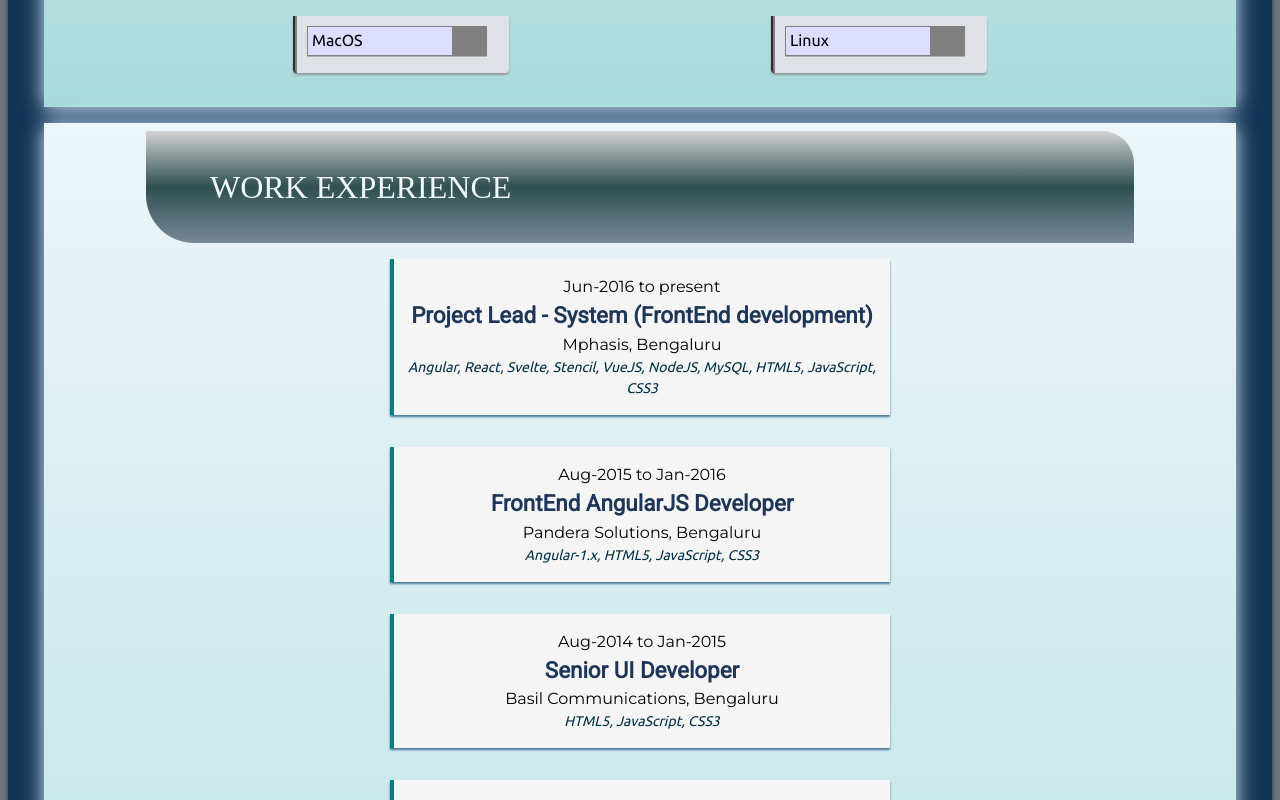
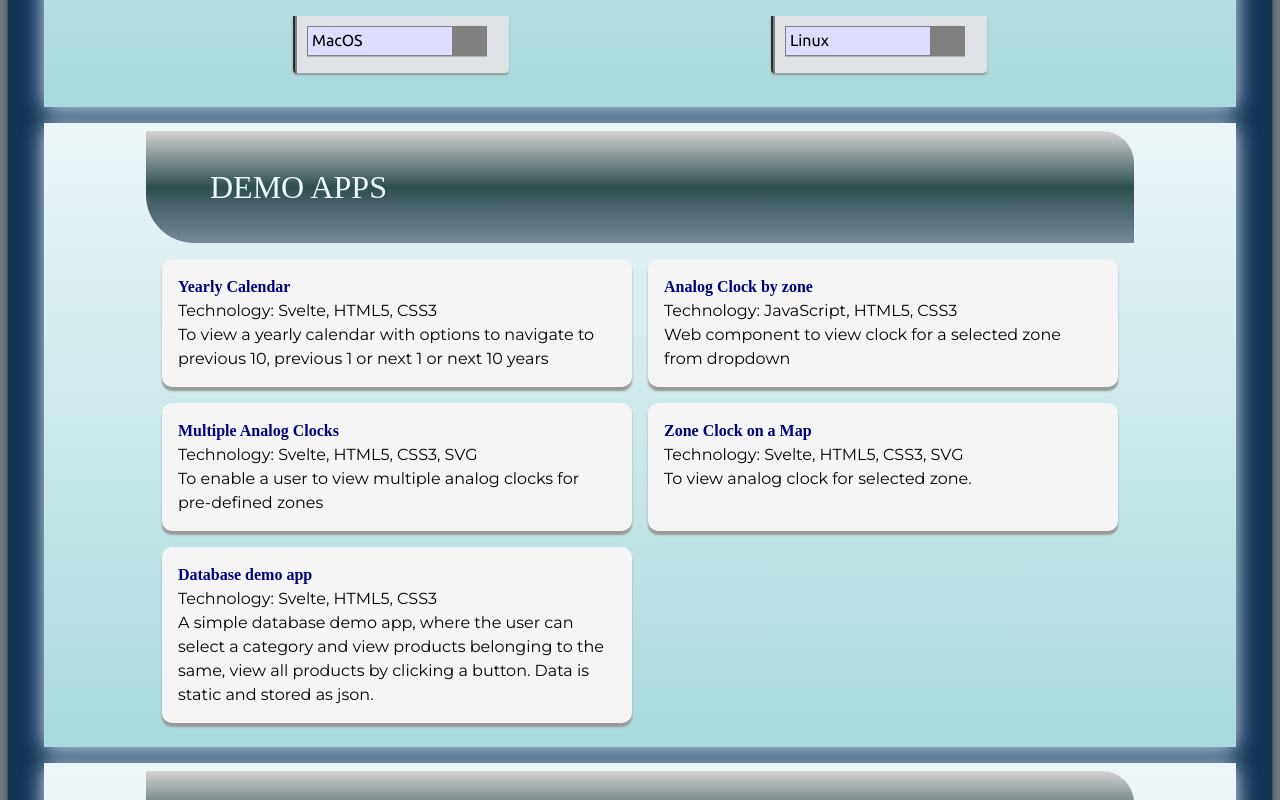
Before and after one commit to srikantgudi/srikantgudi.github.io, a Svelte app: page / in a window 1280 px wide. Shown: the part 1700-2500 px from the top of the page. Built offline with nearby package versions, Linux system fonts and the light colour scheme; a web font is replaced by a local one.

Commit message:
Added demo apps section

```diff
--- a/public/global.css
+++ b/public/global.css
@@ -132,6 +132,26 @@
     font-size: 12px;
     margin-left: 10px;
 }
+.demoapps {
+    display: grid;
+    grid-template-columns: 1fr 1fr;
+    gap: 1em;
+    padding: 1em;
+}
+.demoapp {
+    box-shadow: 0 4px 2px #999999;
+    padding: 1em;
+    border-radius: 10px;
+    background-color: whitesmoke;
+}
+.demoapp-title {
+    font-family: 'Arial Rounded MT Bold';
+    color: navy;
+}
+.link {
+    text-decoration: none;
+    font-weight: 600;
+}
 @media screen and (max-width: 840px) {
     .title {
         font-size: 3em;
@@ -143,4 +163,7 @@
         font-size: 1.8em;
         margin: 1em 0;
     }
+    .demoapps {
+        grid-template-columns: 1fr;
+    }
 }
--- a/src/App.svelte
+++ b/src/App.svelte
@@ -2,6 +2,7 @@
   	import {data} from './data/data';
 	import Profile from './Profile.svelte';
 	import TechSkills from './TechSkills.svelte';
+	import Demoapps from './Demoapps.svelte';
 	import WorkHistory from './WorkHistory.svelte';
 </script>
 
@@ -40,6 +41,9 @@
 			<TechSkills />
 		</div>
 		<div>
+			<Demoapps />
+		</div>
+		<div>
 			<WorkHistory />
 		</div>
 	</div>
--- /dev/null
+++ b/src/Demoapps.svelte
@@ -0,0 +1,28 @@
+<script>
+  import {data} from './data/data';
+  let appname = '';
+</script>
+<div class="panel">
+  <div class="panel-title">
+    DEMO APPS
+  </div>
+  <div class="panel-content">
+    <div class="demoapps">
+      {#each data.demoapps as app}
+      <div class="demoapp">
+        <div>
+          <a class="demoapp-title link" target="_blank" href={`https://${app.appname}.netlify.app`}>
+            {app.title}
+          </a>
+          <div class="appinfo">
+            <div class="appinfo-detail" class:active={app.appname=appname}>
+              <div>Technology: {app.technology}</div>
+              <div>{app.description}</div>
+            </div>
+          </div>
+        </div>
+      </div>
+      {/each}
+    </div>
+  </div>
+</div>
--- a/src/data/data.js
+++ b/src/data/data.js
@@ -36,6 +36,38 @@ export const data = {
 			{name: "Linux", rating: 8},
 		]
 	},
+	demoapps: [
+		{
+			title: 'Yearly Calendar',
+			technology: 'Svelte, HTML5, CSS3',
+			appname: 'sgyearlycal',
+			description: 'To view a yearly calendar with options to navigate to previous 10, previous 1 or next 1 or next 10 years'
+		},
+		{
+			title: 'Analog Clock by zone',
+			technology: 'JavaScript, HTML5, CSS3',
+			appname: 'zoneclock',
+			description: 'Web component to view clock for a selected zone from dropdown'
+		},
+		{
+			title: 'Multiple Analog Clocks',
+			technology: 'Svelte, HTML5, CSS3, SVG',
+			appname: 'sgzoneclocks',
+			description: 'To enable a user to view multiple analog clocks for pre-defined zones'
+		},
+		{
+			title: 'Zone Clock on a Map',
+			technology: 'Svelte, HTML5, CSS3, SVG',
+			appname: 'svzoneclocks',
+			description: 'To view analog clock for selected zone.'
+		},
+		{
+			title: 'Database demo app',
+			technology: 'Svelte, HTML5, CSS3',
+			appname: 'sgdbdemo',
+			description: 'A simple database demo app, where the user can select a category and view products belonging to the same, view all products by clicking a button. Data is static and stored as json.'
+		},
+	],
 	exp: [
 		{
 			dates: 'Jun-2016 to present',
```
